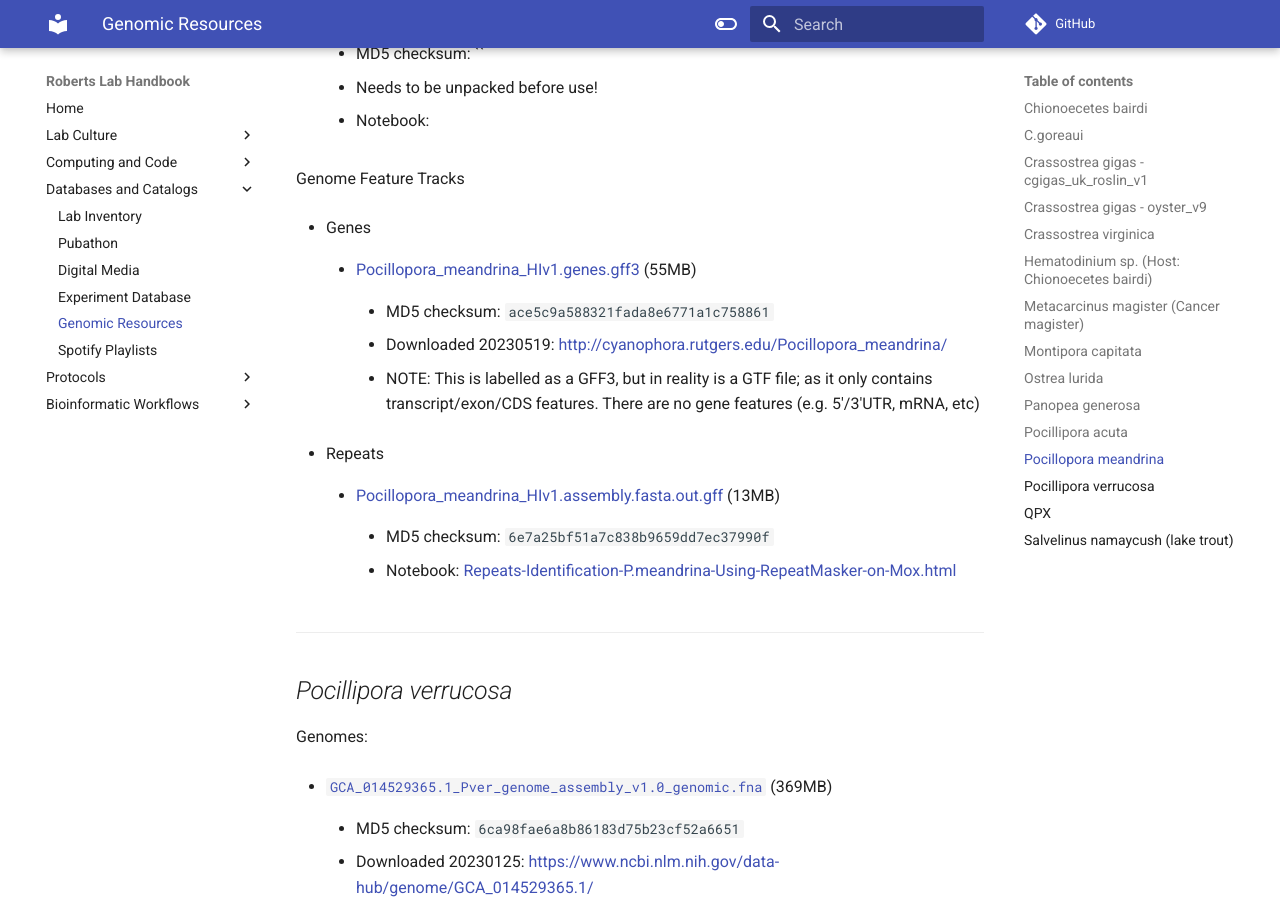
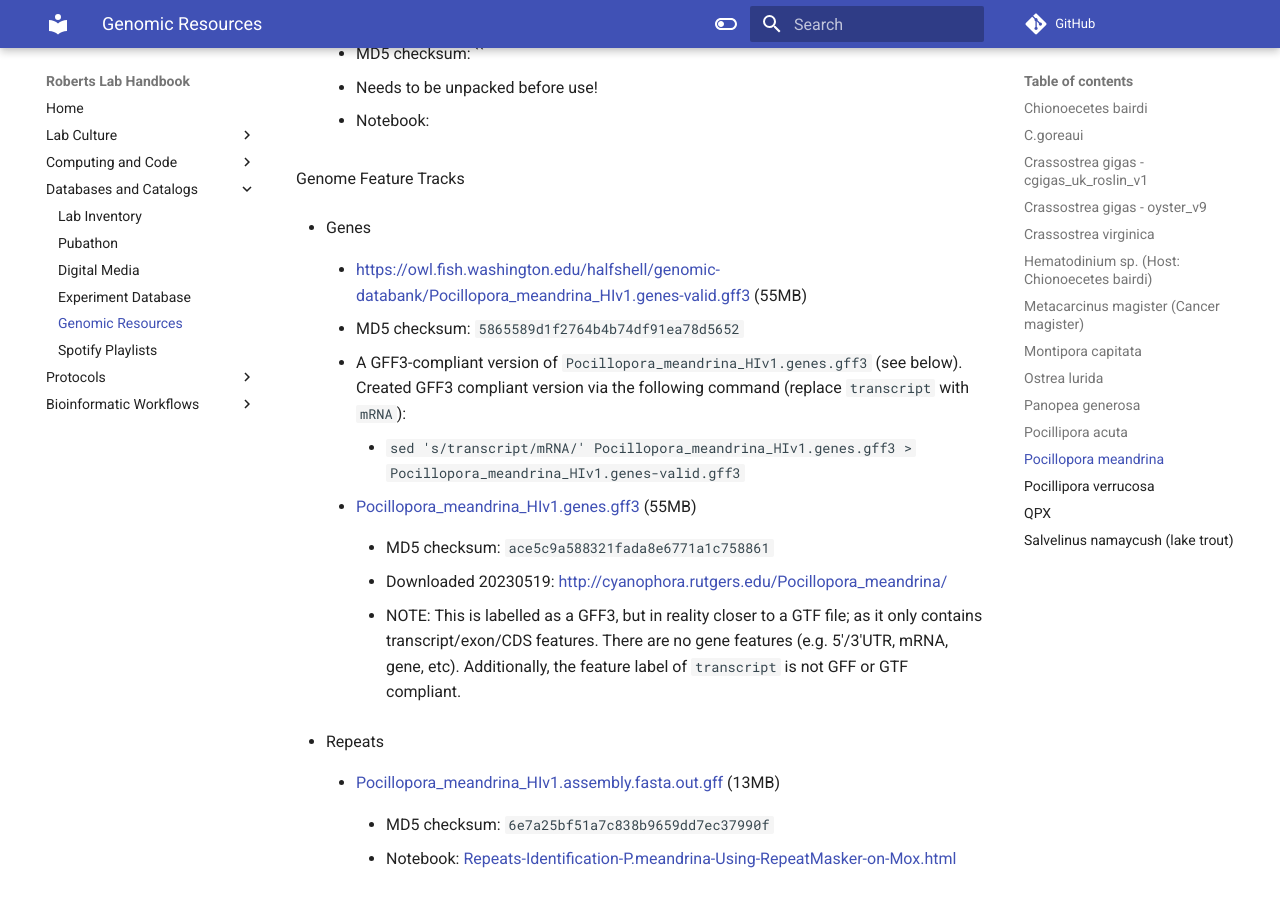
Before and after one commit to RobertsLab/resources, an MkDocs documentation site: the page built from docs/Genomic-Resources.md, in a window 1280 px wide and 900 px high, scrolled down 20190 px. Built offline with MkDocs 1.6.1 and Material for MkDocs 9.7.7, drawn with Linux system fonts in a browser that asks for light colours; comment, search, counter and statistics services are not loaded.

Commit message:
add P.meandrina valid GFF3

```diff
--- a/docs/Genomic-Resources.md
+++ b/docs/Genomic-Resources.md
@@ -799,13 +799,21 @@ Genome Feature Tracks
 
 - Genes
 
+    - [https://owl.fish.washington.edu/halfshell/genomic-databank/Pocillopora_meandrina_HIv1.genes-valid.gff3](https://owl.fish.washington.edu/halfshell/genomic-databank/Pocillopora_meandrina_HIv1.genes-valid.gff3) (55MB)
+
+      - MD5 checksum: `5865589d1f2764b4b74df91ea78d5652`
+
+      - A GFF3-compliant version of `Pocillopora_meandrina_HIv1.genes.gff3` (see below). Created GFF3 compliant version via the following command (replace `transcript` with `mRNA`):
+
+        - `sed 's/transcript/mRNA/' Pocillopora_meandrina_HIv1.genes.gff3 > Pocillopora_meandrina_HIv1.genes-valid.gff3`
+
     - [Pocillopora_meandrina_HIv1.genes.gff3](https://owl.fish.washington.edu/halfshell/genomic-databank/Pocillopora_meandrina_HIv1.genes.gff3) (55MB)
 
         - MD5 checksum: `ace5c9a588321fada8e6771a1c758861`
 
         - Downloaded 20230519: <http://cyanophora.rutgers.edu/Pocillopora_meandrina/>
 
-        - NOTE: This is labelled as a GFF3, but in reality is a GTF file; as it only contains transcript/exon/CDS features. There are no gene features (e.g. 5'/3'UTR, mRNA, etc)
+        - NOTE: This is labelled as a GFF3, but in reality closer to a GTF file; as it only contains transcript/exon/CDS features. There are no gene features (e.g. 5'/3'UTR, mRNA, gene, etc). Additionally, the feature label of `transcript` is not GFF or GTF compliant.
 
 - Repeats
 
```
